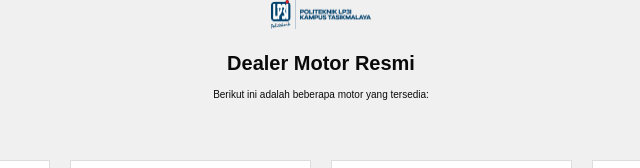
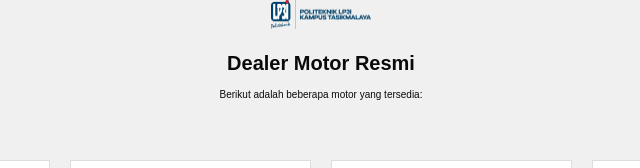
Before and after one commit to salimtasik/uas-frondend-salim, a website: page index.html in a window 1280 px wide. Shown: the top 168 px of the page, 319-959 px from the left. Drawn offline with Linux system fonts and the light colour scheme.

Commit message:
coba edit

```diff
--- a/index.html
+++ b/index.html
@@ -67,7 +67,7 @@
     </div>
     <header>
         <h1>Dealer Motor Resmi</h1>
-        <p>Berikut ini adalah beberapa motor yang tersedia:</p>
+        <p>Berikut adalah beberapa motor yang tersedia:</p>
     </header>
     <div class="container">
         <div class="motor">
```
